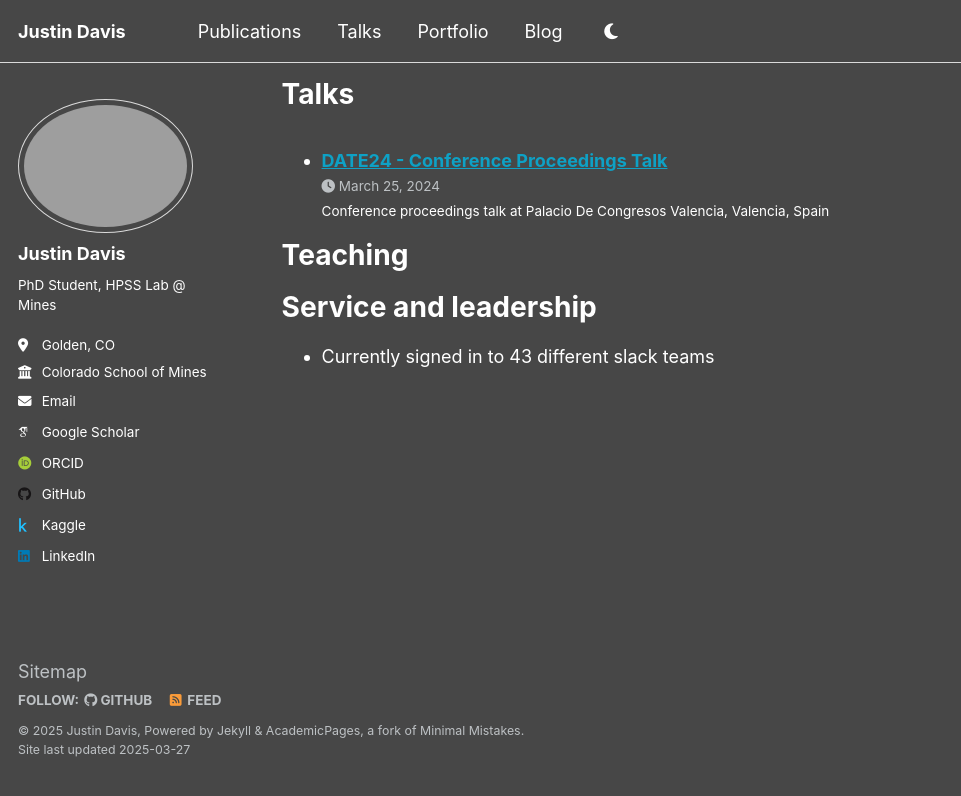
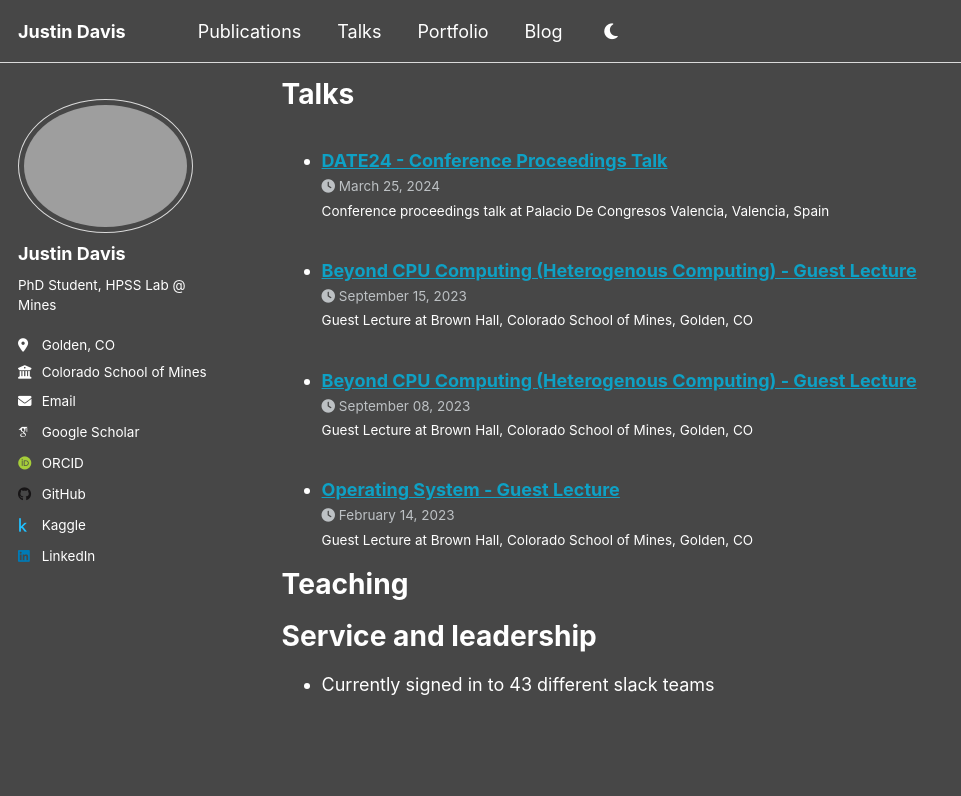
Before and after one commit to justincdavis/justincdavis.github.io, a Jekyll site: the page built from _pages/cv.md, in a window 1280 px wide and 900 px high, scrolled down 1139 px. Shown: the top 796 px of the window, without its empty margins (0-961 px from the left). Built offline with Jekyll 4.4.1, drawn with Linux system fonts in a browser that asks for light colours; some web fonts are replaced; a file with an impossible date is left out.

Commit message:
resolve date errors

```diff
--- a/_talks/2023-01-os-interrupts.md
+++ b/_talks/2023-01-os-interrupts.md
@@ -4,7 +4,7 @@ collection: talks
 type: "Guest Lecture"
 permalink: /talks/2023-os-interrupts
 venue: "Brown Hall, Colorado School of Mines"
-date: Spring 2023
+date: 2023-02-14
 location: "Golden, CO"
 ---
 
--- a/_talks/2023-08-beyond-hardware.md
+++ b/_talks/2023-08-beyond-hardware.md
@@ -4,7 +4,7 @@ collection: talks
 type: "Guest Lecture"
 permalink: /talks/2023-beyond-programming
 venue: "Brown Hall, Colorado School of Mines"
-date: Fall 2023
+date: 2023-09-15
 location: "Golden, CO"
 ---
 
```
Also changed, not shown: _talks/2023-08-beyond-programming.md (+1 -1 lines).
